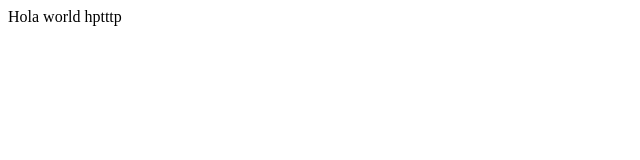
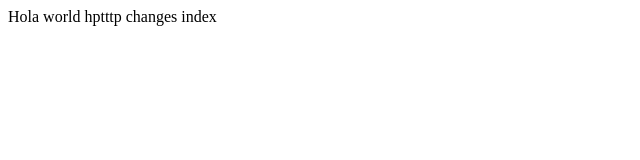
Before and after one commit to 777JDR777/PracticeGit, a plain HTML site: page index.html in a window 1280 px wide. Shown: the whole page, without its empty margins (0-640 px from the left). Drawn offline with Linux system fonts and the light colour scheme.

Commit message:
change body

```diff
--- a/index.html
+++ b/index.html
@@ -6,6 +6,7 @@
     <title>Document</title>
 </head>
 <body>
-    Hola world hptttp
+    Hola world hptttp changes
+    index
 </body>
 </html>
```
